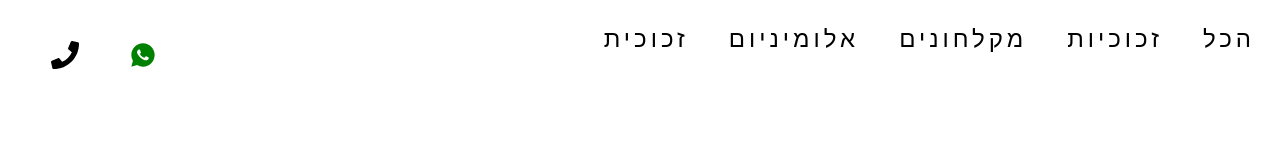
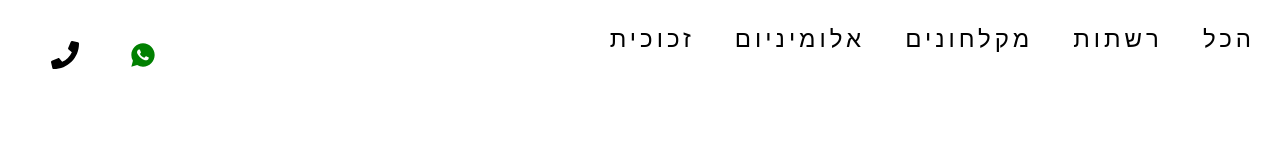
Before and after one commit to sagibarshai/shahr-ovad, a React (Create React App) app: page /home in a window 1280 px wide. Shown: the top 160 px of the page. Built offline with nearby package versions, Linux system fonts and the light colour scheme.

Commit message:
🔧 Fix homepage path for GitHub Pages

```diff
--- a/src/components/navigation/index.tsx
+++ b/src/components/navigation/index.tsx
@@ -8,7 +8,7 @@ const Navigation: React.FC = () => {
 
   const navigation = [
     { href: "/home", text: "הכל" },
-    { href: "/nets", text: "זכוכיות" },
+    { href: "/nets", text: "רשתות" },
     { href: "/shower-enclosures", text: "מקלחונים" },
     { href: "/aluminum", text: "אלומיניום" },
     { href: "/glass", text: "זכוכית" },
```
